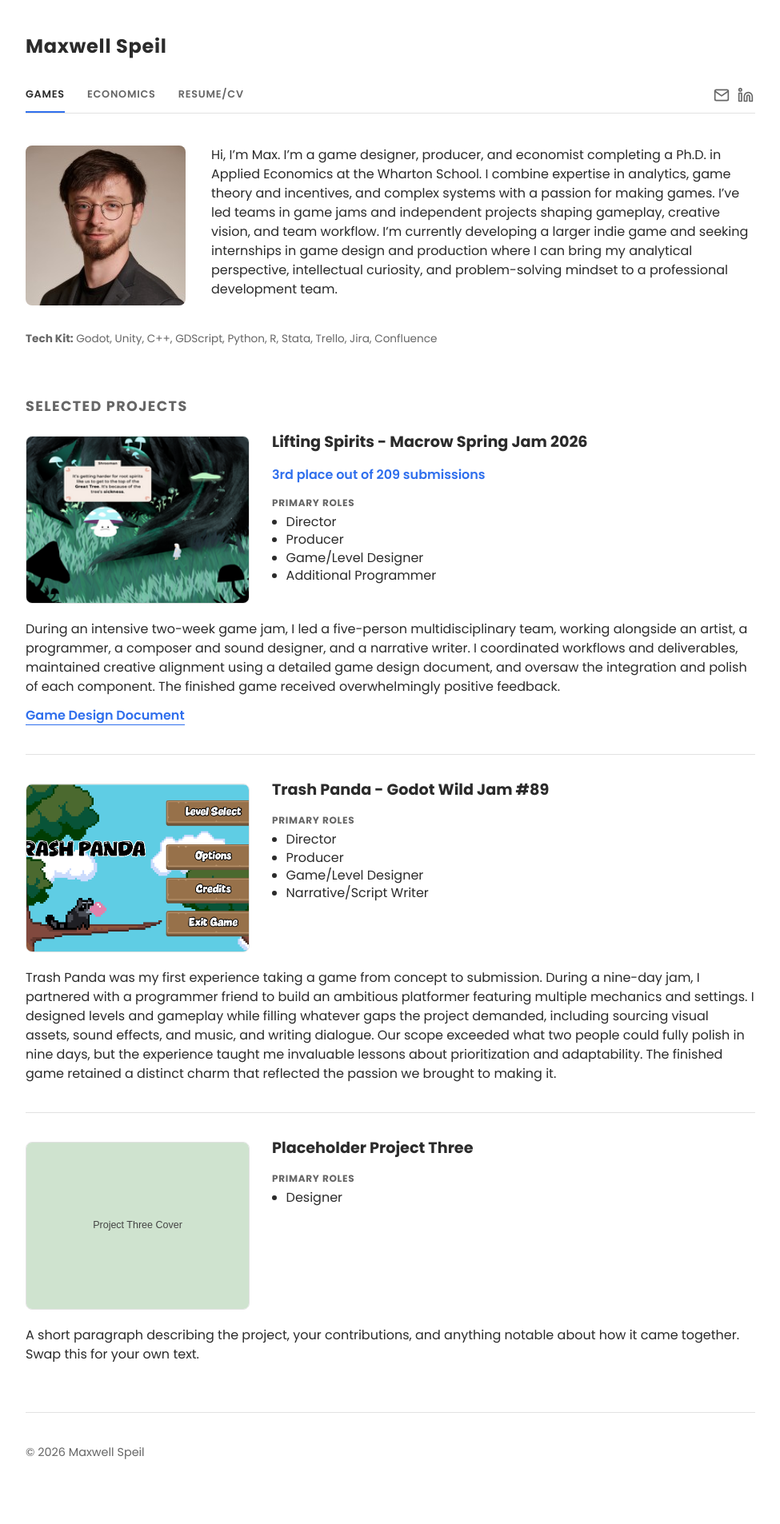
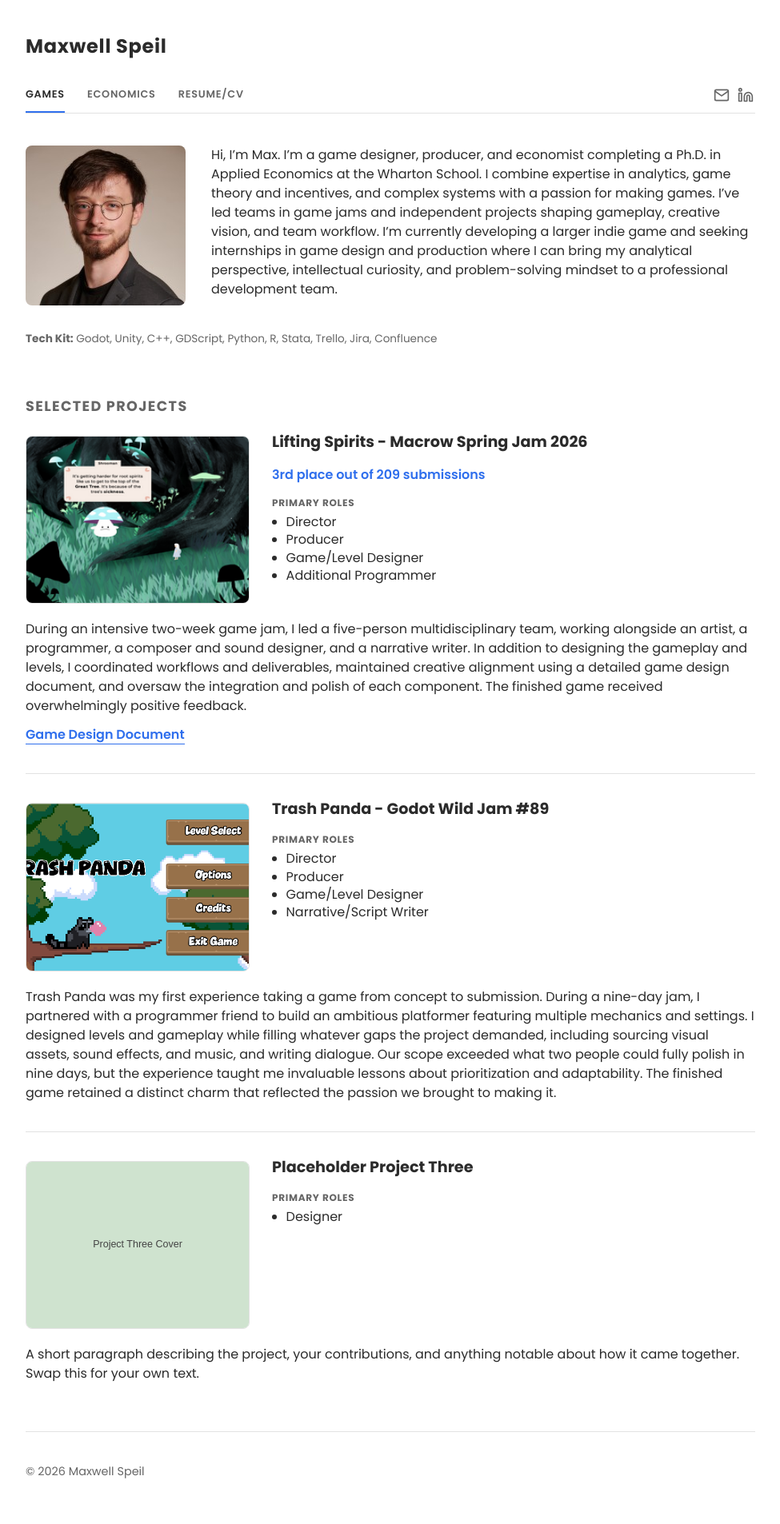
Before and after one commit to mspeil/mspeil.github.io, a Jekyll site: the page built from index.html, in a window 1280 px wide. Shown: the whole page at 80% size, without its empty margins (152-1127 px from the left). Built offline with Jekyll 4.4.1, drawn with Linux system fonts in a browser that asks for light colours; before the commit the page ends 1882 px from its top, so only the background shows below that.

Commit message:
Mention gameplay/level design work in Lifting Spirits blurb
Co-Authored-By: Claude Sonnet 5 <noreply@anthropic.com>

```diff
--- a/_data/projects.yml
+++ b/_data/projects.yml
@@ -14,8 +14,9 @@
     - Additional Programmer
   blurb: >
     During an intensive two-week game jam, I led a five-person multidisciplinary team, working
-    alongside an artist, a programmer, a composer and sound designer, and a narrative writer. I
-    coordinated workflows and deliverables, maintained creative alignment using a detailed game
+    alongside an artist, a programmer, a composer and sound designer, and a narrative writer. In
+    addition to designing the gameplay and levels, I coordinated workflows and deliverables,
+    maintained creative alignment using a detailed game
     design document, and oversaw the integration and polish of each component. The finished game
     received overwhelmingly positive feedback.
   result: "3rd place out of 209 submissions"
```
